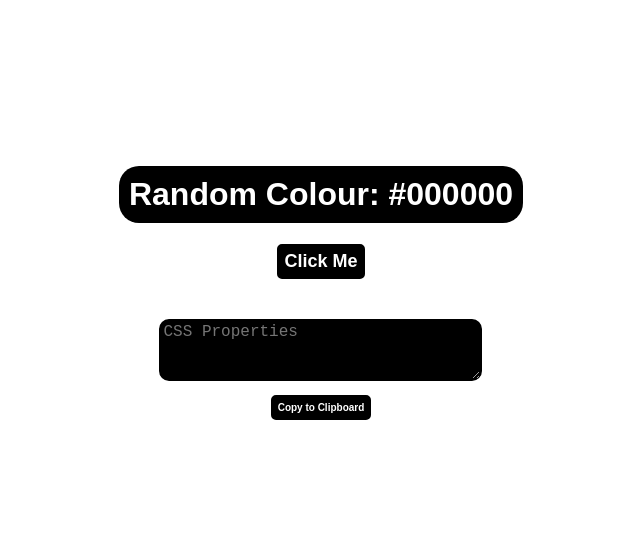
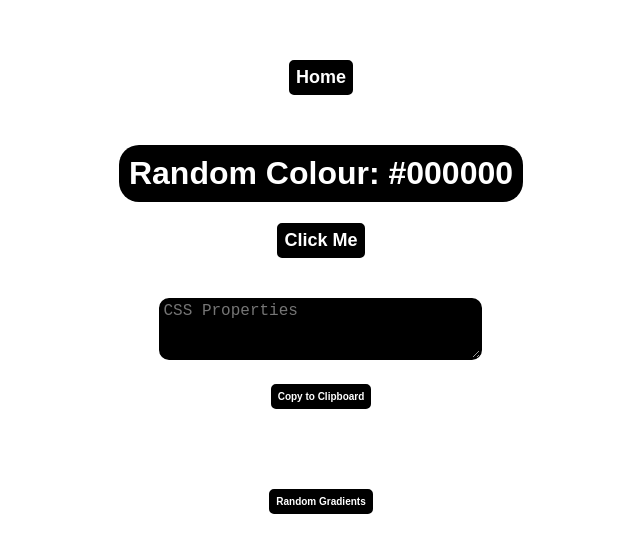
Before and after one commit to Samatarx/Random-Colour-Generator, a plain HTML site: page index-col.html in a window 1280 px wide. Shown: the part 113-666 px from the top of the page, without its empty margins (319-959 px from the left). Drawn offline with Linux system fonts and the light colour scheme; a web font is replaced by a local one.

Commit message:
New buttons added

```diff
--- a/index-col.html
+++ b/index-col.html
@@ -1,5 +1,6 @@
 <!DOCTYPE html>
 <html lang="en">
+
 <head>
     <meta charset="UTF-8">
     <meta name="viewport" content="width=device-width, initial-scale=1.0">
@@ -7,14 +8,19 @@
     <link rel="stylesheet" href="./style-col.css">
     <link href="https://fonts.googleapis.com/css2?family=Lexend+Peta&display=swap" rel="stylesheet">
 </head>
+
 <body>
     <div class="main">
+        <div class="top">
+            <a href="/index.html"><button class="btn"> Home </button></a>
+        </div>
+
         <div class="Color">
             <h1>Random Colour: <span class="hexcode">#000000</span></h1>
         </div>
 
         <div class="button">
-        <button class="btn">Click Me</button>
+            <button class="btn" id="btn">Click Me</button>
         </div class="button">
 
         <div class="copy">
@@ -24,9 +30,11 @@
                 <button class="copybtn">Copy to Clipboard</button>
                 <!-- <button class="toggle">Convert to RGBa</button> -->
             </div>
+            <a href="/Random-Gradient-Generator/index-grad.html"><button class="next"> Random Gradients </button></a>
         </div class="copy">
 
     </div>
     <script src="script-col.js"></script>
 </body>
+
 </html>
--- a/script-col.js
+++ b/script-col.js
@@ -1,7 +1,7 @@
 const hex = [0, 1, 2, 3, 4, 5, 6, 7, 8, 9, "A", "B", "C", "D", "E", "F"];
 const background = document.body.style;
 const textColor = document.querySelector(".hexcode").style;
-const button = document.querySelector(".btn");
+const button = document.getElementById("btn");
 const text = document.querySelector("span");
 const letters = document.querySelector("letter");
 
--- a/style-col.css
+++ b/style-col.css
@@ -4,6 +4,12 @@ body {
     place-items: center;
     background-color: #ffffff;
     margin: 0;
+}
+
+.top {
+  display: flex;
+ justify-content: space-around;
+ margin-bottom: 50px;
 }
 
 h1 {
@@ -61,7 +67,21 @@ h1 {
     border: 2px solid black;
     font-size: x-small;
     font-family: "Lexend Peta", sans-serif, Arial, Helvetica, sans-serif;
-    margin: 10px;
+    margin:20px 0 10px 0;
+  }
+
+  .next {
+    background: black;
+    color: white;
+    padding: 5px;
+    border-radius: 5px;
+    cursor: pointer;
+    font-family: Arial, Helvetica, sans-serif;
+    font-weight: bold;
+    border: 2px solid black;
+    font-size: x-small;
+    font-family: "Lexend Peta", sans-serif, Arial, Helvetica, sans-serif;
+    margin-top: 70px;
   }
 
   @media (max-width: 600px) {
```
Lines whose indentation alone changed are shown as unchanged.
